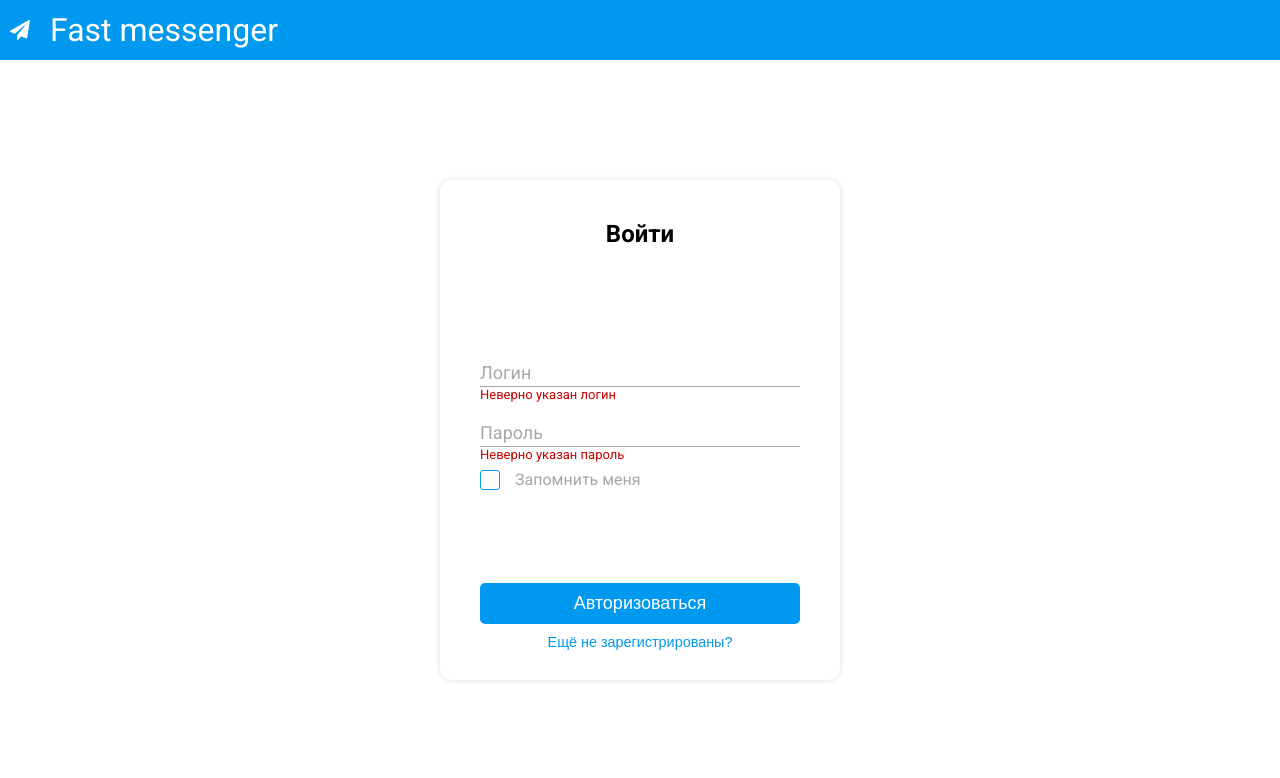
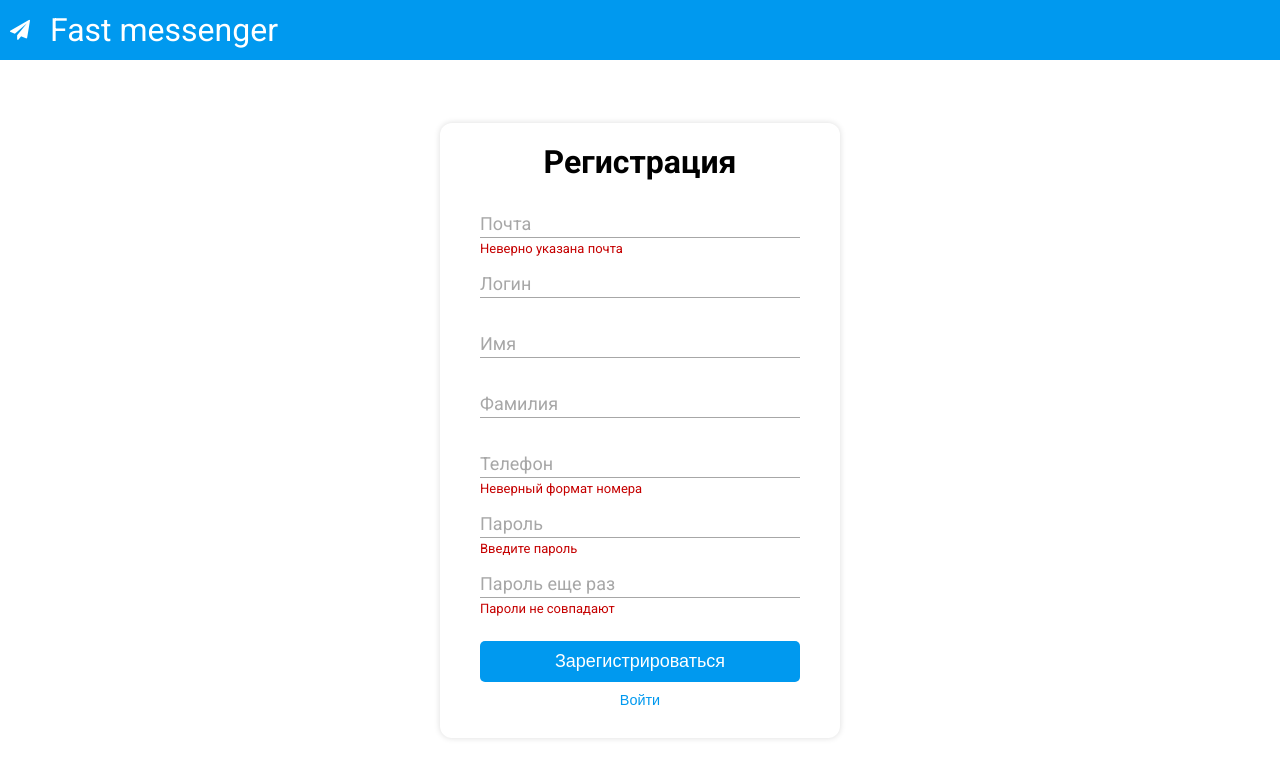
Before and after one commit to Roolman/middle.messenger.praktikum.yandex, a website built with Parcel: page index.html in a window 1280 px wide. Both pictures are taken after a click on the button "Ещё не зарегистрированы?". Built offline with nearby package versions, Linux system fonts and the light colour scheme.

Commit message:
страница регистрации сделана

```diff
--- a/src/components/checkbox/checkbox.scss
+++ b/src/components/checkbox/checkbox.scss
@@ -5,6 +5,7 @@
   position: relative;
   padding-left: 35px;
   margin-bottom: 12px;
+  margin-top: 10px;
   font-size: medium;
   color: $secondary_color;
   cursor: pointer;
--- a/src/components/input/input.scss
+++ b/src/components/input/input.scss
@@ -8,12 +8,16 @@
   height: 60px;
 }
 
+.input-container__input-group {
+  height: 35px;
+}
+
 .input-container__label {
   display: block;
   transition: 0.2s;
   color: $secondary_color;
   font-size: small;
-  transform: translateY(-60px);
+  transform: translateY(-45px);
 }
 
 .input-container__input {
@@ -39,7 +43,7 @@
   &:placeholder-shown ~ .input-container__label {
     font-size: large;
     cursor: text;
-    transform: translateY(-40px);
+    transform: translateY(-25px);
   }
 }
 
--- a/src/components/input/input.tmpl.js
+++ b/src/components/input/input.tmpl.js
@@ -1,8 +1,10 @@
 export default
 `
     <div class="input-container">
-        <input type="{{ type }}" id="{{ id }}" name="{{ name }}" class="input-container__input" placeholder="{{ title }}" />
-        <p class="input-container__error">{{ errorMessage }}</p>
-        <label for="{{ id }}" class="input-container__label">{{ title }}</label>
+        <div class="input-container__input-group">
+            <input type="{{ type }}" id="{{ id }}" name="{{ name }}" class="input-container__input" placeholder="{{ title }}" />
+            <label for="{{ id }}" class="input-container__label">{{ title }}</label>
+        </div>
+        <span class="input-container__error">{{ errorMessage }}</span>
     </div>
 `
--- a/src/components/login-register-block/login-register-block.scss
+++ b/src/components/login-register-block/login-register-block.scss
@@ -1,6 +1,14 @@
 @import "../../styles.scss";
 
 .login-register-block {
+  display: flex;
+  width: 100%;
+  height: calc(100vh - $header_height);
+  justify-content: center;
+  align-items: center;
+}
+
+.login-register-block__container {
   display: flex;
   flex-direction: column;
   justify-content: space-between;
@@ -19,6 +27,8 @@
 }
 
 .login-register-block__title {
+  margin: 0;
+  padding-bottom: 20px;
 }
 
 .login-register-block__actions {
--- a/src/components/login-register-block/login-register-block.tmpl.js
+++ b/src/components/login-register-block/login-register-block.tmpl.js
@@ -1,11 +1,13 @@
 export default
 `
-    <div class="login-register-block">
-        <h2 class="login-register-block__title">{{ title }}</h2>
+<div class="login-register-block">
+    <div class="login-register-block__container">
+        <h1 class="login-register-block__title">{{ title }}</h1>
         {{> (formPartialName) }}
         <div class="login-register-block__actions">
             {{> mainButton }}
             {{> secondButton }}
         </div>
     </div>
+</div>
 `
--- a/src/pages/login/login.js
+++ b/src/pages/login/login.js
@@ -7,11 +7,12 @@ import { LoginRegisterBlock } from "../../components/login-register-block/index"
 import { Input } from "../../components/input/index"
 import { Checkbox } from "../../components/checkbox/index"
 
+import { goToRegisterPage } from "../../services/navigation"
 
 export class LoginPage {
 
     // Основные надписи и параметры компонентов
-    blockTitle = "Войти"
+    blockTitle = "Вход"
     loginButtonTitle ="Авторизоваться"
     loginActionId = "loginButton"
     goToRegisterButtonTitle = "Ещё не зарегистрированы?"
@@ -40,12 +41,12 @@ export class LoginPage {
         const loginButton = document.getElementById(this.loginActionId)
         loginButton.onclick = () => alert("Вошел!")
         const goToRegisterButton = document.getElementById(this.goToRegisterActionId)
-        goToRegisterButton.onclick = () => alert("Перешел на зарегаться!")
+        goToRegisterButton.onclick = () => goToRegisterPage()
     }
 
     render() {
         // Создаем компоненты формы
-        this.loginInput = new Input("loginInput", "login", "Логин", "text", "Неверно указан логин")
+        this.loginInput = new Input("loginInput", "login", "Логин", "text", "")
         Handlebars.registerPartial("loginInput", this.loginInput.template)
         this.passwordInput = new Input("passwordInput", "password", "Пароль", "password", "Неверно указан пароль")
         Handlebars.registerPartial("passwordInput", this.passwordInput.template)
--- a/src/pages/login/login.scss
+++ b/src/pages/login/login.scss
@@ -1,12 +1,4 @@
 @import "../../styles.scss";
-
-.login {
-  display: flex;
-  width: 100%;
-  height: calc(100vh - $header_height);
-  justify-content: center;
-  align-items: center;
-}
 
 .login__form {
   display: flex;
--- a/src/pages/login/login.tmpl.js
+++ b/src/pages/login/login.tmpl.js
@@ -3,9 +3,7 @@ import { Header } from "../../components/header/index"
 export default
 `
     ${new Header().template}
-    <div class="login">
-       {{> loginBlock}}
-    </div>
+    {{> loginBlock}}
 `
 
 export const form =
--- a/src/pages/register/index.js
+++ b/src/pages/register/index.js
@@ -0,0 +1 @@
+export { RegisterPage } from "./register"
--- a/src/pages/register/register.js
+++ b/src/pages/register/register.js
@@ -0,0 +1,77 @@
+import Handlebars from "handlebars"
+
+import './register.scss'
+import templ, { form } from './register.tmpl'
+
+import { LoginRegisterBlock } from "../../components/login-register-block/index"
+import { Input } from "../../components/input/index"
+
+import { goToLoginPage } from "../../services/navigation"
+
+export class RegisterPage {
+
+    // Основные надписи и параметры компонентов
+    blockTitle = "Регистрация"
+    registerButtonTitle ="Зарегистрироваться"
+    registerActionId = "registerButton"
+    goToLoginButtonTitle = "Войти"
+    goToLoginActionId = "goToLoginButton"
+    // Форма
+    formId = "registerForm"
+    // Компонент страницы
+    registerBlock
+    // Компоненты формы
+    emailInput
+    loginInput
+    firstNameInput
+    secondNameInput
+    phoneInput
+    passwordInput
+    passwordCheckInput
+
+    constructor() {
+
+    }
+
+    init() {
+        // Вставляем шаблон
+        const root = document.getElementById("root")
+        const registerPage = document.createElement("div")
+        registerPage.id = "registerPage"
+        registerPage.innerHTML = this.render()
+        root.appendChild(registerPage)
+        // Навешиваем обработичики
+        const registerButton = document.getElementById(this.registerActionId)
+        registerButton.onclick = () => alert("Зареган!")
+        const goToLoginButton = document.getElementById(this.goToLoginActionId)
+        goToLoginButton.onclick = () => goToLoginPage()
+    }
+
+    render() {
+        // Создаем компоненты формы
+        this.emailInput = new Input("emailInput", "email", "Почта", "text", "Неверно указана почта")
+        Handlebars.registerPartial("emailInput", this.emailInput.template)
+        this.loginInput = new Input("loginInput", "login", "Логин", "text", "")
+        Handlebars.registerPartial("loginInput", this.loginInput.template)
+        this.firstNameInput = new Input("firstNameInput", "first_name", "Имя", "text", "")
+        Handlebars.registerPartial("firstNameInput", this.firstNameInput.template)
+        this.secondNameInput = new Input("secondNameInput", "second_name", "Фамилия", "text", "")
+        Handlebars.registerPartial("secondNameInput", this.secondNameInput.template)
+        this.phoneInput = new Input("phoneInput", "phone", "Телефон", "text", "Неверный формат номера")
+        Handlebars.registerPartial("phoneInput", this.phoneInput.template)
+        this.passwordInput = new Input("passwordInput", "password", "Пароль", "password", "Введите пароль")
+        Handlebars.registerPartial("passwordInput", this.passwordInput.template)
+        this.passwordCheckInput = new Input("passwordCheckInput", "password_check", "Пароль еще раз", "password", "Пароли не совпадают")
+        Handlebars.registerPartial("passwordCheckInput", this.passwordCheckInput.template)
+        // Создаем шаблон формы
+        const formPartial = Handlebars.compile(form)({formId: this.formId})
+        Handlebars.registerPartial(this.formId, formPartial)
+        // Объединяем в один компонент
+        this.registerBlock = new LoginRegisterBlock(this.blockTitle, this.formId, this.registerButtonTitle, this.registerActionId, this.goToLoginButtonTitle, this.goToLoginActionId)
+        Handlebars.registerPartial('registerBlock', this.registerBlock.template)
+        const template = Handlebars.compile(templ)
+        const result = template()
+        return result
+    }
+
+}
--- a/src/pages/register/register.scss
+++ b/src/pages/register/register.scss
@@ -0,0 +1,8 @@
+@import "../../styles.scss";
+
+.register__form {
+  display: flex;
+  flex-direction: column;
+  width: 100%;
+  padding-bottom: 20px;
+}
--- a/src/pages/register/register.tmpl.js
+++ b/src/pages/register/register.tmpl.js
@@ -0,0 +1,20 @@
+import { Header } from "../../components/header/index"
+
+export default
+`
+    ${new Header().template}
+    {{> registerBlock}}
+`
+
+export const form =
+`
+    <form id="{{ formId }}" class="register__form">
+        {{> emailInput }}
+        {{> loginInput }}
+        {{> firstNameInput }}
+        {{> secondNameInput }}
+        {{> phoneInput }}
+        {{> passwordInput }}
+        {{> passwordCheckInput }}
+    </form>
+`
--- /dev/null
+++ b/src/services/navigation.js
@@ -0,0 +1,21 @@
+// Тестовый код для сдачи 1 спринта !
+import { RegisterPage } from "../pages/register/register"
+import { LoginPage } from "../pages/login/login"
+
+const removeAllChildNodes = (myNode) => {
+    while (myNode.lastElementChild) {
+      myNode.removeChild(myNode.lastElementChild)
+    }
+}
+
+export function goToRegisterPage() {
+    const root = document.getElementById("root")
+    removeAllChildNodes(root)
+    new RegisterPage().init()
+}
+
+export function goToLoginPage() {
+    const root = document.getElementById("root")
+    removeAllChildNodes(root)
+    new LoginPage().init()
+}
```
Also changed, not shown: 4 other files.
